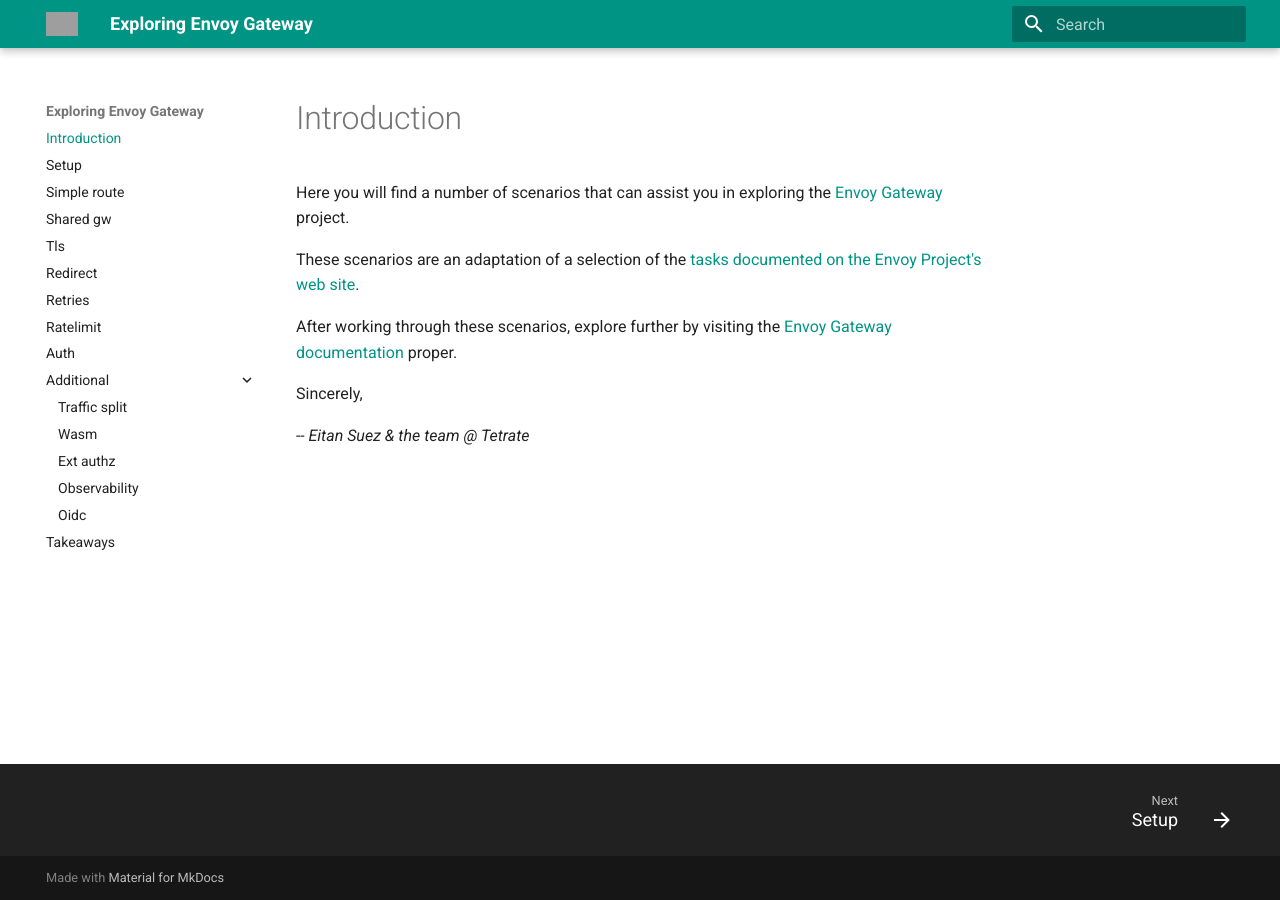
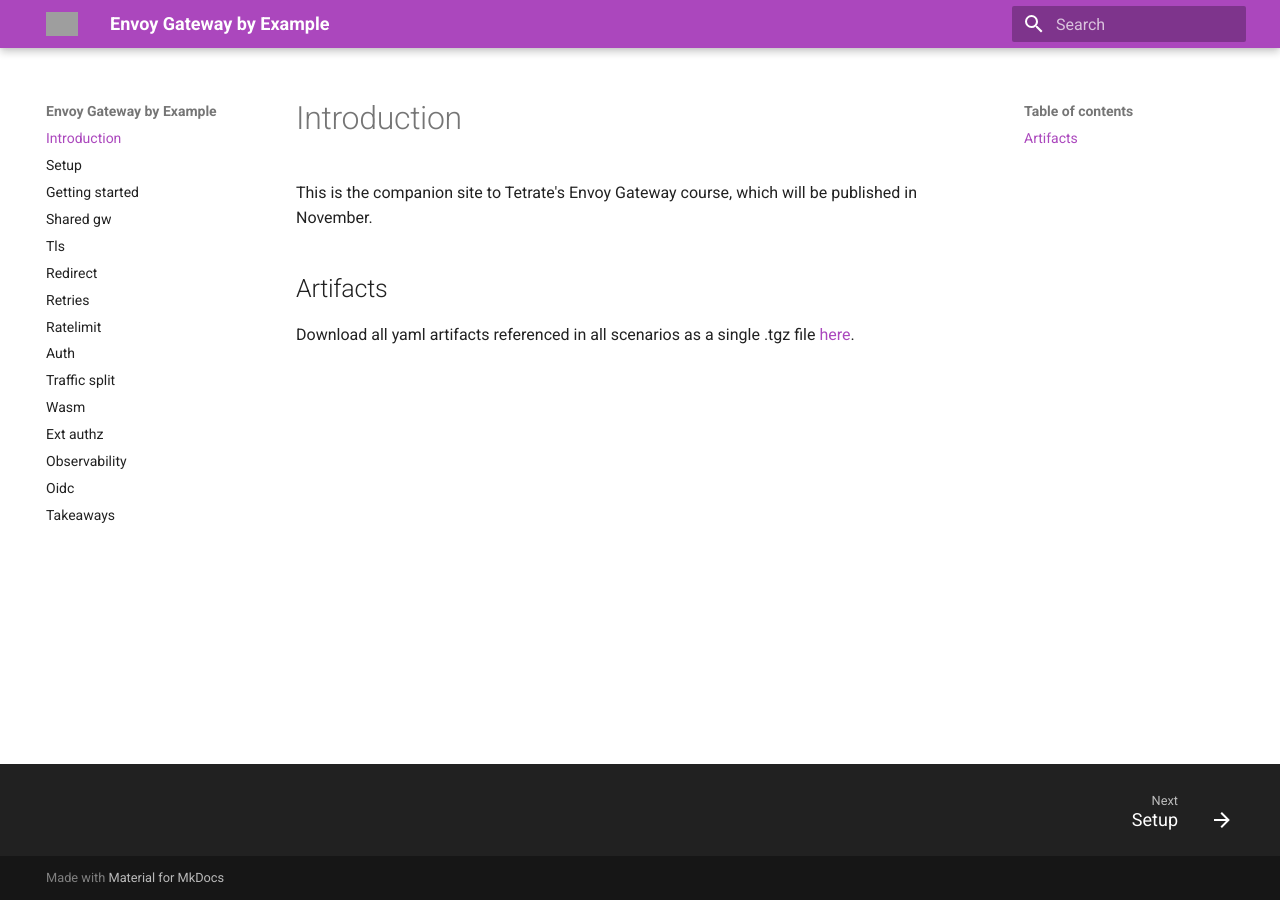
Before and after one commit to tetratelabs/eg-course, an MkDocs documentation site: the page built from docs/index.md, in a window 1280 px wide. Built offline with MkDocs 1.6.1 and Material for MkDocs 9.7.7, drawn with Linux system fonts in a browser that asks for light colours; grey boxes are pictures that could not be loaded.

Commit message:
some initial edits for eg-course, deviating from eg-webinar

```diff
--- a/docs/index.md
+++ b/docs/index.md
@@ -1,11 +1,8 @@
 # Introduction
 
-Here you will find a number of scenarios that can assist you in exploring the [Envoy Gateway](https://gateway.envoyproxy.io/) project.
+This is the companion site to Tetrate's Envoy Gateway course, which will be published in November.
 
-These scenarios are an adaptation of a selection of the [tasks documented on the Envoy Project's web site](https://gateway.envoyproxy.io/docs/tasks/).
 
-After working through these scenarios, explore further by visiting the [Envoy Gateway documentation](https://gateway.envoyproxy.io/docs/) proper.
+## Artifacts
 
-Sincerely,
-
-_-- Eitan Suez & the team @ Tetrate_
+Download all yaml artifacts referenced in all scenarios as a single .tgz file [here](artifacts.tgz).
--- a/mkdocs.yml
+++ b/mkdocs.yml
@@ -1,9 +1,9 @@
-site_name: Exploring Envoy Gateway
+site_name: Envoy Gateway by Example
 theme:
   name: material
   logo: assets/tetrate-logo-white.png
   palette:
-    primary: teal
+    primary: purple
   features:
     - navigation.top
     - navigation.instant
@@ -16,19 +16,18 @@
 nav:
   - index.md
   - setup.md
-  - simple-route.md
+  - getting-started.md
   - shared-gw.md
   - tls.md
   - redirect.md
   - retries.md
   - ratelimit.md
   - auth.md
-  - Additional:
-    - traffic-split.md
-    - wasm.md
-    - ext-authz.md
-    - observability.md
-    - oidc.md
+  - traffic-split.md
+  - wasm.md
+  - ext-authz.md
+  - observability.md
+  - oidc.md
   - takeaways.md
 markdown_extensions:
   - admonition
@@ -63,5 +62,3 @@
 extra:
   eg:
     version: 1.1.0
-  teg:
-    version: 1.1.0
```
Also changed, not shown: docs/getting-started.md (added, +95 -0 lines), docs/setup.md (+5 -101 lines), docs/shared-gw.md (+9 -9 lines), 5 other files.
